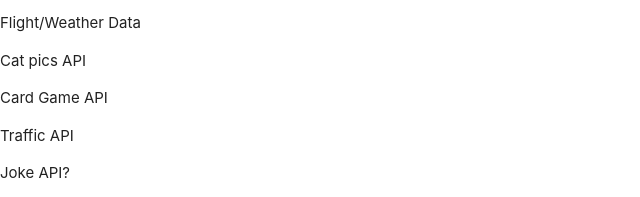
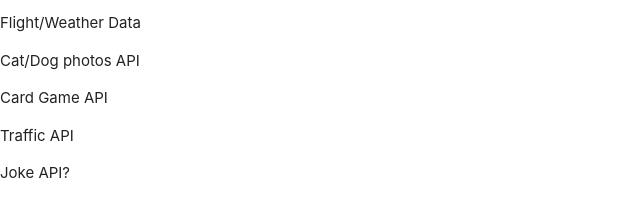
Before and after one commit to DanielTBonn/joke-generator, a plain HTML site: page index.html in a window 1280 px wide. Shown: the part 414-611 px from the top of the page, 0-640 px from the left. Drawn offline with nearby package versions, Linux system fonts and the light colour scheme.

Commit message:
added cat/dog photos option

```diff
--- a/index.html
+++ b/index.html
@@ -17,7 +17,7 @@
     <p>Translate Words/Sentences</p>
     <p>Movie Nearby/Ratings</p>
     <p>Flight/Weather Data</p>
-    <p>Cat pics API</p>
+    <p>Cat/Dog photos API</p>
     <p>Card Game API</p>
     <p>Traffic API</p>
     <p>Joke API?</p>
```
